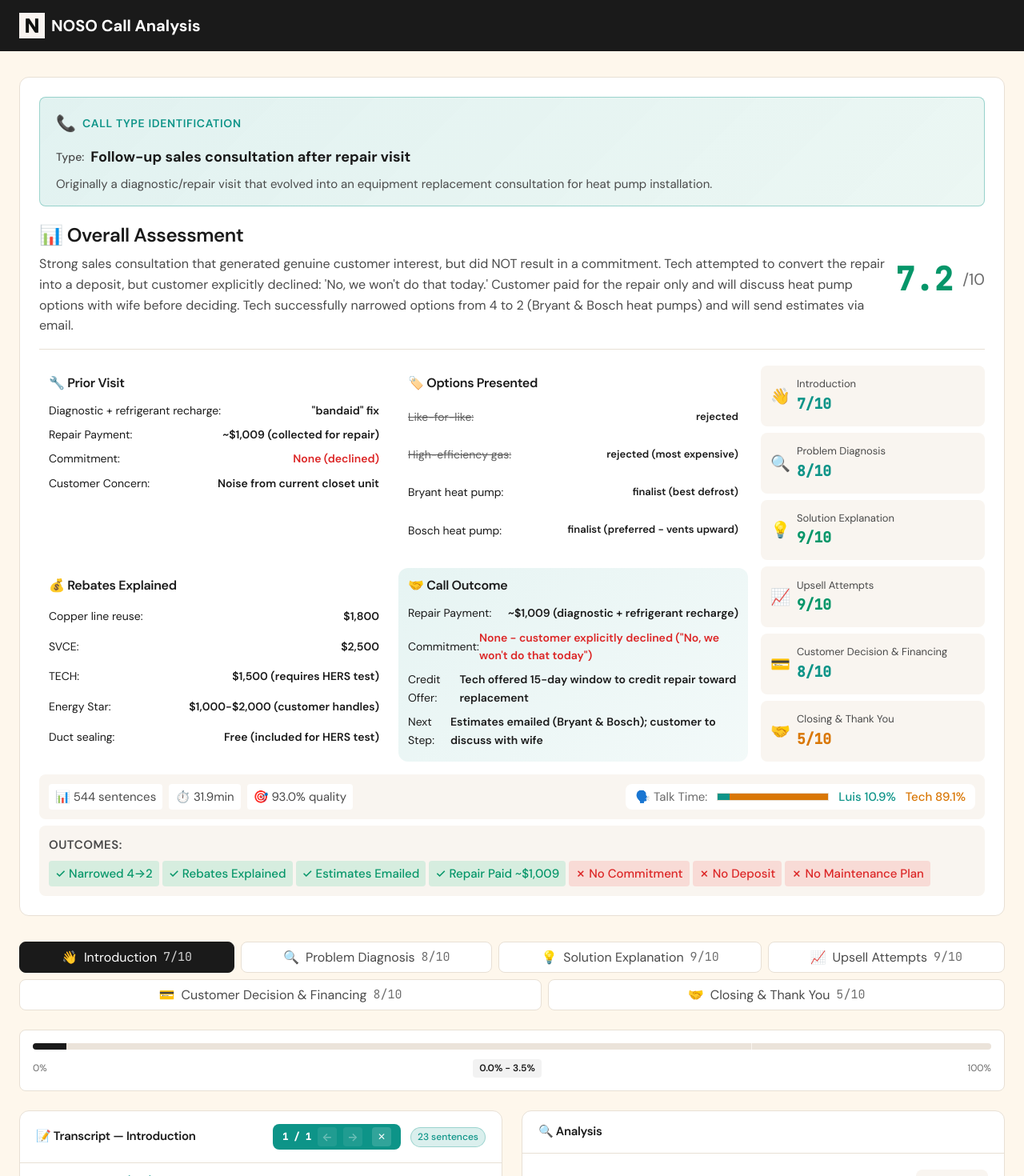
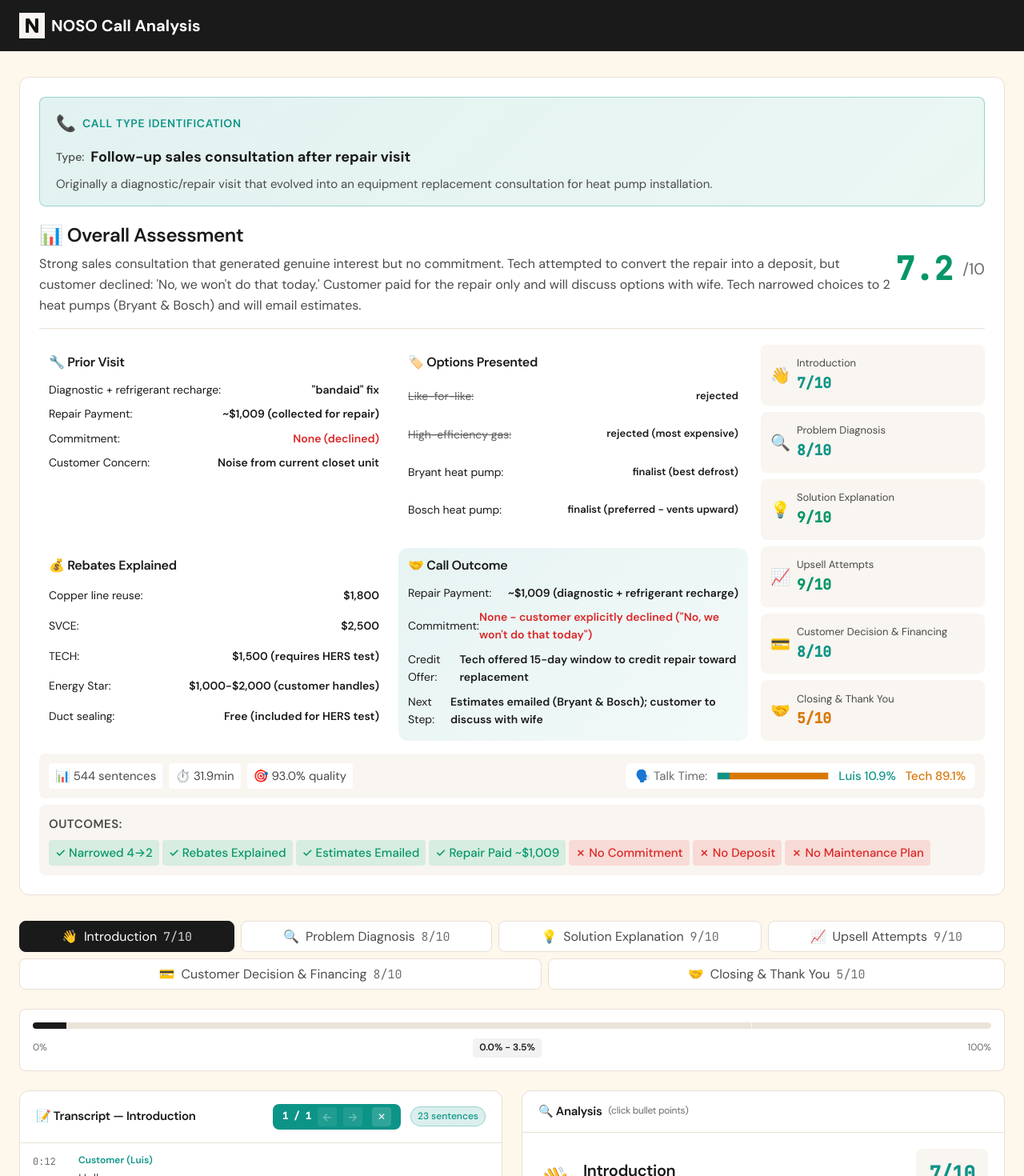
Before and after one commit to javier-la200426/NOSO, a React (Vite) app: page / in a window 1280 px wide. Shown: the top 1470 px of the page at 80% size. Built offline with nearby package versions, Linux system fonts and the light colour scheme.

Commit message:
bullet points instructions

```diff
--- a/src/App.jsx
+++ b/src/App.jsx
@@ -587,7 +587,7 @@ function App() {
           {/* Analysis Panel */}
           <section className="section">
             <div className="section-header">
-              <h3 className="section-title">🔍 Analysis</h3>
+              <h3 className="section-title">🔍 Analysis <span style={{ fontSize: '0.75rem', color: 'var(--text-tertiary)', fontWeight: 'normal' }}>(click bullet points)</span></h3>
             </div>
             <div className="section-body">
               <div className="analysis-panel">
--- a/src/utils/dataAnalysis.js
+++ b/src/utils/dataAnalysis.js
@@ -472,7 +472,7 @@ export const CALL_ASSESSMENT = {
     description: 'Originally a diagnostic/repair visit that evolved into an equipment replacement consultation for heat pump installation.',
   },
   overallScore: 7.2,
-  summary: "Strong sales consultation that generated genuine customer interest, but did NOT result in a commitment. Tech attempted to convert the repair into a deposit, but customer explicitly declined: 'No, we won't do that today.' Customer paid for the repair only and will discuss heat pump options with wife before deciding. Tech successfully narrowed options from 4 to 2 (Bryant & Bosch heat pumps) and will send estimates via email.",
+  summary: "Strong sales consultation that generated genuine interest but no commitment. Tech attempted to convert the repair into a deposit, but customer declined: 'No, we won't do that today.' Customer paid for the repair only and will discuss options with wife. Tech narrowed choices to 2 heat pumps (Bryant & Bosch) and will email estimates.",
   callContext: {
     priorVisit: 'Diagnostic + refrigerant recharge:',
     priorVisitNote: '"bandaid" fix',
```
